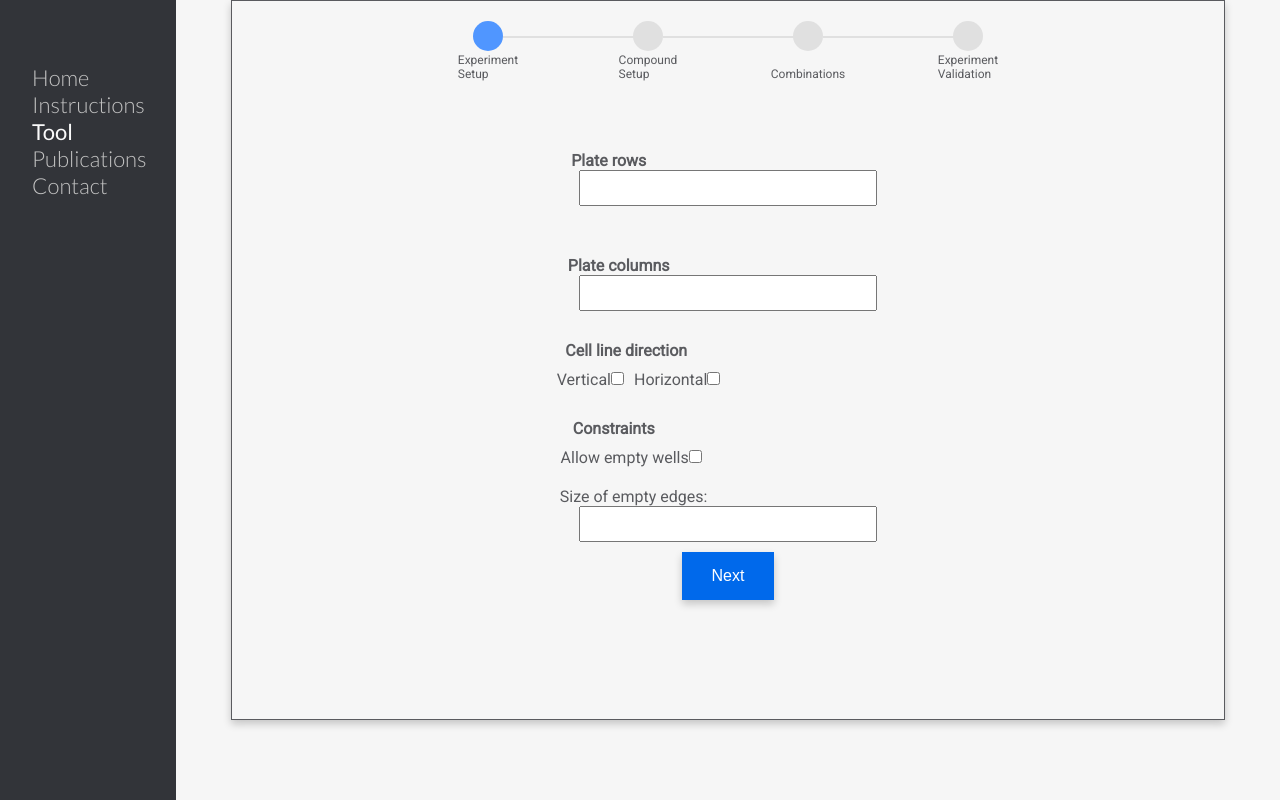
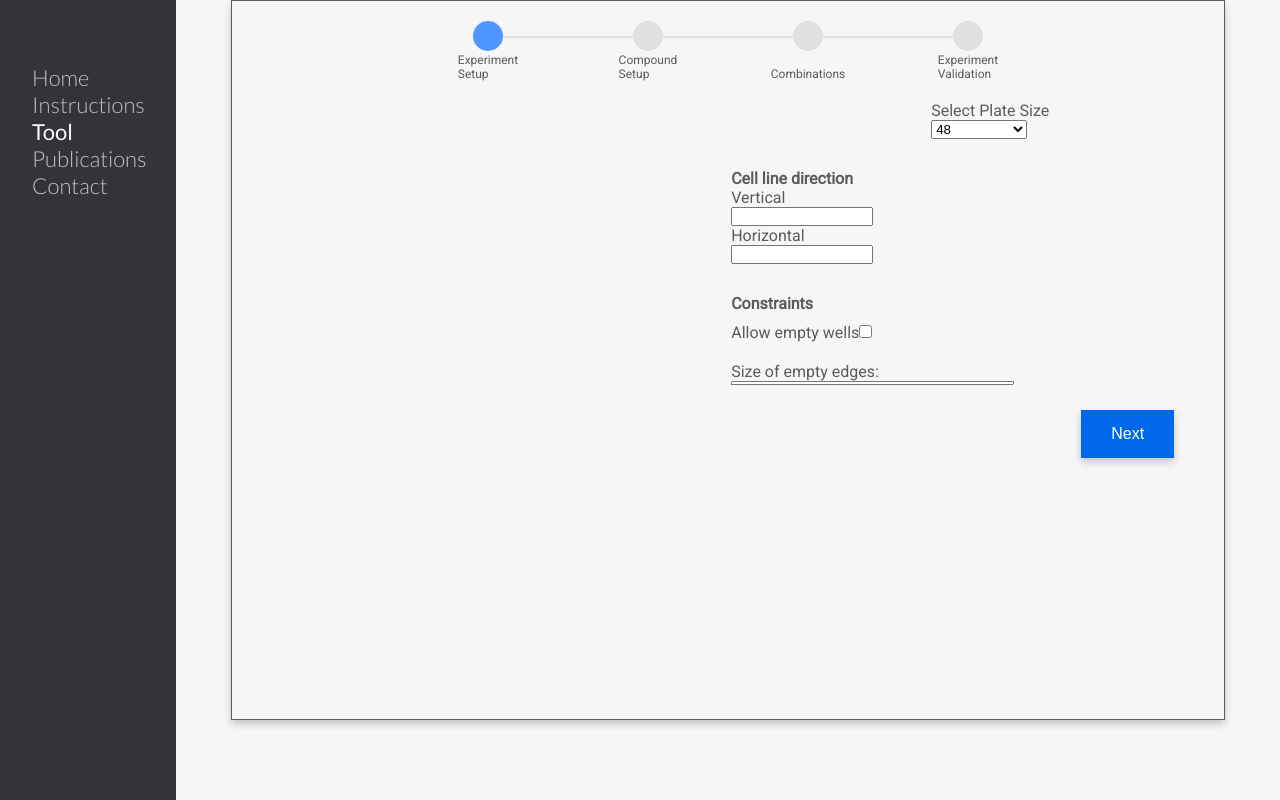
Before and after one commit to pharmbio/plaid-gui, a React (Create React App) app in the folder client/: page /tool in a window 1280 px wide. Built offline with nearby package versions, Linux system fonts and the light colour scheme; the HTML template or start-up script is replaced by a standard one.

Commit message:
basic styling started for form

```diff
--- a/client/src/components/PlaidForm/ConstraintForm.jsx
+++ b/client/src/components/PlaidForm/ConstraintForm.jsx
@@ -5,23 +5,28 @@ const StyledCheckboxContainer = styled.div`
 
   margin-right: 19.5%;
   margin-top:10px;
+  margin-left: 500px;
 
 `;
 const StyledCheckboxLabel = styled.label`
   margin-top:30px;
   margin-right: 23%;
   font-weight: bold;
+  margin-left: 500px;
+
 `;
-const StyledInnerLabel = styled.label`
-  margin-right: 21%;
-`;
+
 const StyledColLabelContainer = styled.div`
   margin-top: 20px;
   margin-right: 19%;
+  margin-left: 500px;
+
 `;
 const StyledInput = styled.input`
   width: 30%;
   height: 5%;
+  margin-left: 500px;
+
   -moz-appearance: textfield;
 `;
 const ConstraintForm = ({ handleInputChange }) => {
--- a/client/src/components/PlaidForm/ExperimentForm.jsx
+++ b/client/src/components/PlaidForm/ExperimentForm.jsx
@@ -1,70 +1,114 @@
-import React from "react";
+import React, { useState } from "react";
 import styled from "styled-components";
 
 
 const StyledRowLabelContainer = styled.div`
-  margin-top: 150px;
+  margin-top: 60px;
   margin-right: 24%;
+
 `;
 const StyledColLabelContainer = styled.div`
   margin-top: 50px;
   margin-right: 22%;
+
 `;
 const StyledLabel = styled.label`
   font-weight: bold;
+  margin-left: 500px;
+
 `;
 const StyledInput = styled.input`
   width: 30%;
   height: 5%;
+  margin-left: 500px;
   -moz-appearance: textfield;
 `;
 
-const StyledCheckboxContainer = styled.div`
-  display: flex;
-  justify-content: space-between;
-  flex-direction: row;
-  margin-right: 18%;
-  margin-top:10px;
-`;
 const StyledCheckboxLabel = styled.label`
   margin-top:30px;
+  margin-left: 500px;
   margin-right: 20.5%;
   font-weight: bold;
 `;
 const StyledCheckbox = styled.input`
-  margin-right: 10px;
+  margin-left: 500px;
+  width: 15%;
+`;
+const StyledHorizontal = styled.input`
+margin-left: 500px;
+  width: 15%;
+`;
+
+const StyledHorizontalLabel = styled.label`
+  margin-left: 500px;
+`;
+const StyledVerticalLabel = styled.label`
+  margin-left: 500px;
+`;
+
+const StyledSelectContainer = styled.div`
+  margin-top:100px;
+  display: block;
+`;
+const StyledSelect = styled.select`
+  display: block;
+  margin-left: 700px;
+
+`;
+const StyledSizeLabel = styled.label`
+  display: block;
+  margin-left: 700px;
+
 `;
 
 
+const ExperimentForm = ({ handleInputChange }) => {
 
-const ExperimentForm = ({ handleInputChange }) => {
+  const [customState, setCustomState] = useState(false)
+  const [selectState, setSelectState] = useState({ value: '{num_row: 6, num_col: 8} ' })
+
+  const displaySize = (event) => {
+    setSelectState({ value: event.target.value })
+    if (event.target.value === 'custom') {
+      setCustomState(!customState)
+    } else {
+      handleInputChange(event);
+      setCustomState(false)
+    }
+  }
   return (<>
-    <StyledRowLabelContainer>
-      <StyledLabel for='num_rows'> Plate rows  </StyledLabel>
+    <StyledSelectContainer>
+      <StyledSizeLabel> Select Plate Size</StyledSizeLabel>
+      <StyledSelect name='select_plate_size' id='size_options' value={selectState.value} onChange={displaySize} onfocus='this.selectedIndex = 1;'>
+        <option value='{"num_rows": 6, "num_cols": 8}'>48</option>
+        <option value='{"num_rows": 8, "num_cols": 12}'>96</option>
+        <option value='{"num_rows": 16, "num_cols": 24}'>384</option>
+        <option value='{"num_rows": 32, "num_cols": 48}'>1536</option>
+        <option value='{"num_rows": 48, "num_cols": 72}'>3456</option>
+        <option value='custom'>Custom size</option>
+      </StyledSelect>
+    </StyledSelectContainer>
+
+    {customState === true ? <><StyledRowLabelContainer>
+      <StyledLabel> Plate rows  </StyledLabel>
     </StyledRowLabelContainer>
       <StyledInput type='number' id='num_rows' name='num_rows' onChange={handleInputChange} />
-
       <StyledColLabelContainer>
         <StyledLabel>Plate columns </StyledLabel>
       </StyledColLabelContainer>
-    <StyledInput type="number" name='num_cols' onChange={handleInputChange} />
-
+      <StyledInput type="number" name='num_cols' onChange={handleInputChange} /> </> : null}
+    {/* TODO: Create grid container around vertical and horizontal cell linse  */}
     <StyledCheckboxLabel>Cell line direction </StyledCheckboxLabel>
-    <StyledCheckboxContainer>
-      <label>Vertical
+    <StyledVerticalLabel>Vertical    </StyledVerticalLabel>
     <StyledCheckbox
-          name='vertical_cell_lines' type="checkbox" onChange={handleInputChange}
+        name='vertical_cell_lines' type="number" onChange={handleInputChange}
       />
-      </label>
-      <label>Horizontal
-    <input
-          name='horizontal_cell_lines' type="checkbox" onChange={handleInputChange}
+    <StyledHorizontalLabel>Horizontal    </StyledHorizontalLabel>
+    <StyledHorizontal
+      name='horizontal_cell_lines' type="number" onChange={handleInputChange}
     />
-      </label>
-    </StyledCheckboxContainer>
   </>
   )
-
 }
 
 export default ExperimentForm
--- a/client/src/components/PlaidForm/PlaidForm.jsx
+++ b/client/src/components/PlaidForm/PlaidForm.jsx
@@ -24,20 +24,12 @@ const StyledForm = styled(Form)`
 
 const StyledInputContainer = styled.div`
   position: absolute;
-  display: flex;
+  display: grid;
+  justify-content: flex-start;
   flex-direction: column;
-  align-items: center;
+  align-items: start;
   width: 90%;
-  margin: auto;
-  height: 90%;
 `;
-const StyledStep = styled(Step)`
-  height: 500px;
-  width: 500px;
-  margin: 1000px;
-  background-color: blue;
-`;
-
 const StyledNextButton = styled.button`
 background: #0069eb;
 color: #fff;
@@ -48,6 +40,7 @@ padding: 15px 30px;
 text-decoration: none;
 box-shadow: 0 4px 8px 0 rgba(0, 0, 0, 0.2);
 margin-top: 10px;
+margin-left: 850px;
 `;
 
 
@@ -147,26 +140,34 @@ const PlaidForm = (props) => {
   };
 
   const handleInputChange = (event) => {
-    console.log(formState);
     const target = event.target;
     const type = target.type;
     let value;
+    console.log(JSON.parse(event.target.value))
     switch (type) {
-      case "checkbox": {
-        //TODO: Checkboxes must either act like radio boxes or be radio boxes.
+      case 'checkbox': {
         if (target.name === 'vertical_cell_lines') {
           setFormState({ ...formState, ['horizontal_cell_lines']: false })
         }
         value = target.checked;
         break;
       }
-      case "number": {
+      case 'number': {
         value = parseInt(target.value);
         break;
+      }
+      case 'select-one': {
+        value = JSON.parse(target.value)
+        setFormState({
+          ...formState, ['num_rows']: value.num_rows, ['num_cols']: value.num_cols
+
+        })
+        return;
       }
       default:
         value = target.value;
     }
+    console.log('hi');
     const name = target.name;
     setFormState({
       ...formState,
@@ -183,10 +184,10 @@ const PlaidForm = (props) => {
           <Stepper
             initialValues={formState}
           >
-            <StyledStep label='Experiment Setup'>
-              <ExperimentForm handleInputChange={handleInputChange} />
-              <ConstraintForm handleInputChange={handleInputChange} />
-            </StyledStep>
+              <Step label='Experiment Setup'>
+                <ExperimentForm handleInputChange={handleInputChange} />
+                <ConstraintForm handleInputChange={handleInputChange} />
+              </Step>
             <Step label='Compound Setup'>
               <CompoundForm
                 handleInputChange={handleInputChange}
@@ -234,7 +235,7 @@ export const Stepper = ({ children, ...props }) => {
   }
 
   return (
-    <Formik {...props} onSubmit={async (values, helpers,event) => {
+    <Formik {...props} onSubmit={async (values, helpers, event) => {
       //on the last step
       if (isLast()) {
         await props.onSubmit(values, helpers)
```
Lines whose indentation alone changed are shown as unchanged.
